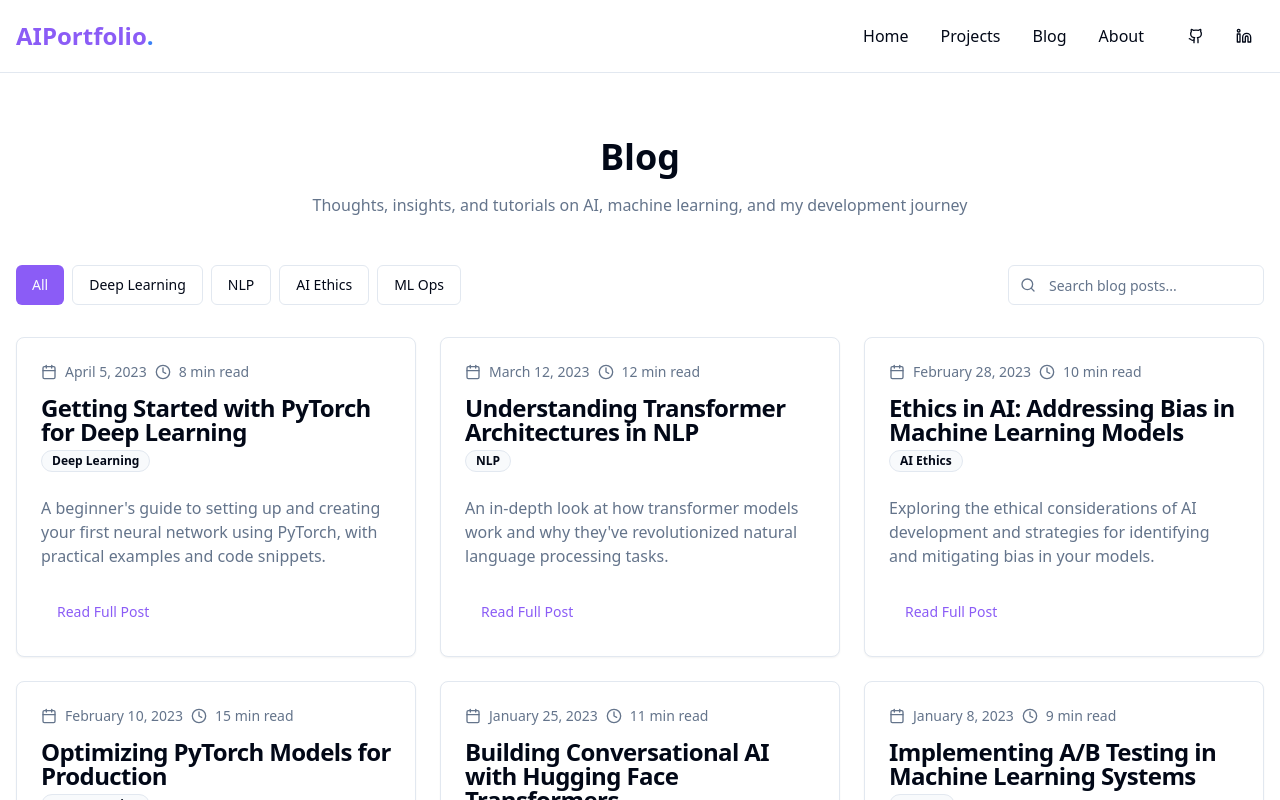
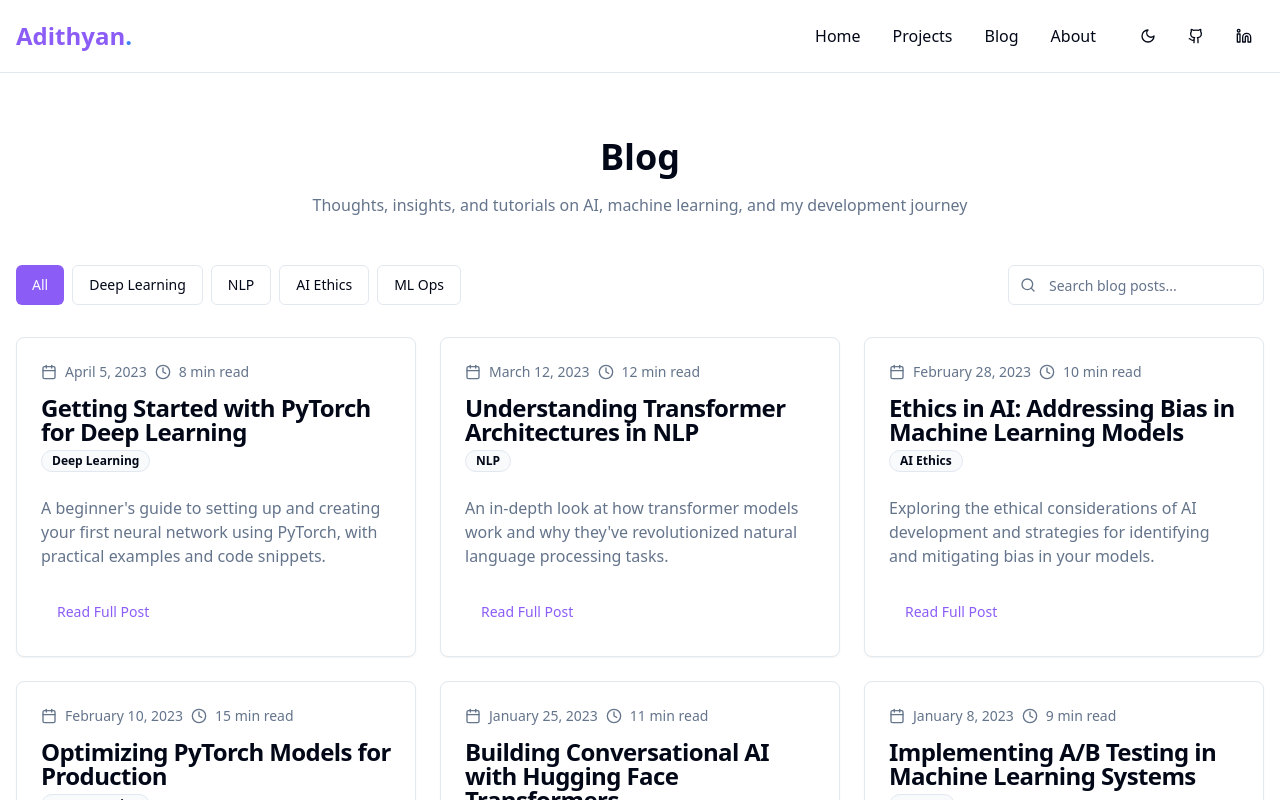
Before and after one commit to Adithyan-cb/code-neuron-showcase, a React (Vite) app: page /blog in a window 1280 px wide. Shown: the top 800 px of the page. Built offline with nearby package versions, Linux system fonts and the light colour scheme.

Commit message:
Rename website and add dark theme
Update website name and implement dark theme functionality.

```diff
--- a/index.html
+++ b/index.html
@@ -1,19 +1,20 @@
+
 <!DOCTYPE html>
 <html lang="en">
   <head>
     <meta charset="UTF-8" />
     <meta name="viewport" content="width=device-width, initial-scale=1.0" />
-    <title>code-neuron-showcase</title>
-    <meta name="description" content="Lovable Generated Project" />
-    <meta name="author" content="Lovable" />
+    <title>Adithyan - Portfolio</title>
+    <meta name="description" content="Adithyan's AI and Machine Learning Portfolio" />
+    <meta name="author" content="Adithyan" />
 
-    <meta property="og:title" content="code-neuron-showcase" />
-    <meta property="og:description" content="Lovable Generated Project" />
+    <meta property="og:title" content="Adithyan - Portfolio" />
+    <meta property="og:description" content="Adithyan's AI and Machine Learning Portfolio" />
     <meta property="og:type" content="website" />
     <meta property="og:image" content="https://lovable.dev/opengraph-image-p98pqg.png" />
 
     <meta name="twitter:card" content="summary_large_image" />
-    <meta name="twitter:site" content="@lovable_dev" />
+    <meta name="twitter:site" content="@adithyan" />
     <meta name="twitter:image" content="https://lovable.dev/opengraph-image-p98pqg.png" />
   </head>
 
--- a/src/App.tsx
+++ b/src/App.tsx
@@ -4,6 +4,7 @@ import { Toaster as Sonner } from "@/components/ui/sonner";
 import { TooltipProvider } from "@/components/ui/tooltip";
 import { QueryClient, QueryClientProvider } from "@tanstack/react-query";
 import { BrowserRouter, Routes, Route } from "react-router-dom";
+import { ThemeProvider } from "@/components/theme/ThemeProvider";
 import Index from "./pages/Index";
 import Projects from "./pages/Projects";
 import Blog from "./pages/Blog";
@@ -14,6 +15,7 @@ const queryClient = new QueryClient();
 
 const App = () => (
   <QueryClientProvider client={queryClient}>
+    <ThemeProvider>
       <TooltipProvider>
         <Toaster />
         <Sonner />
@@ -28,6 +30,7 @@ const App = () => (
           </Routes>
         </BrowserRouter>
       </TooltipProvider>
+    </ThemeProvider>
   </QueryClientProvider>
 );
 
--- a/src/components/layout/Footer.tsx
+++ b/src/components/layout/Footer.tsx
@@ -9,7 +9,7 @@ const Footer = () => {
         <div className="grid grid-cols-1 md:grid-cols-3 gap-8">
           <div>
             <Link to="/" className="text-2xl font-bold text-ai-purple">
-              AIPortfolio<span className="text-ai-blue">.</span>
+              Adithyan<span className="text-ai-blue">.</span>
             </Link>
             <p className="mt-4 text-muted-foreground">
               Showcasing my journey and projects in artificial intelligence and machine learning.
@@ -75,7 +75,7 @@ const Footer = () => {
         </div>
 
         <div className="border-t border-border mt-8 pt-8 text-center text-sm text-muted-foreground">
-          <p>&copy; {new Date().getFullYear()} AIPortfolio. All rights reserved.</p>
+          <p>&copy; {new Date().getFullYear()} Adithyan. All rights reserved.</p>
         </div>
       </div>
     </footer>
--- a/src/components/layout/Navbar.tsx
+++ b/src/components/layout/Navbar.tsx
@@ -3,6 +3,7 @@ import { useState } from "react";
 import { Link } from "react-router-dom";
 import { Button } from "@/components/ui/button";
 import { Menu, X, Github, Linkedin } from "lucide-react";
+import { ThemeToggle } from "@/components/theme/ThemeToggle";
 
 const Navbar = () => {
   const [isMenuOpen, setIsMenuOpen] = useState(false);
@@ -15,7 +16,7 @@ const Navbar = () => {
     <nav className="sticky top-0 z-50 bg-background/80 backdrop-blur-md border-b border-border">
       <div className="container mx-auto px-4 py-4 flex justify-between items-center">
         <Link to="/" className="text-2xl font-bold text-ai-purple">
-          AIPortfolio<span className="text-ai-blue">.</span>
+          Adithyan<span className="text-ai-blue">.</span>
         </Link>
 
         {/* Desktop Navigation */}
@@ -33,6 +34,7 @@ const Navbar = () => {
             About
           </Link>
           <div className="flex items-center space-x-2">
+            <ThemeToggle />
             <a href="https://github.com/yourusername" target="_blank" rel="noopener noreferrer">
               <Button variant="ghost" size="icon" className="rounded-full">
                 <Github className="h-5 w-5" />
@@ -90,6 +92,7 @@ const Navbar = () => {
               About
             </Link>
             <div className="flex items-center space-x-2 pt-2">
+              <ThemeToggle />
               <a href="https://github.com/yourusername" target="_blank" rel="noopener noreferrer">
                 <Button variant="ghost" size="icon" className="rounded-full">
                   <Github className="h-5 w-5" />
--- /dev/null
+++ b/src/components/theme/ThemeProvider.tsx
@@ -0,0 +1,52 @@
+
+import { createContext, useContext, useEffect, useState } from "react";
+
+type Theme = "light" | "dark";
+
+type ThemeContextType = {
+  theme: Theme;
+  toggleTheme: () => void;
+};
+
+const ThemeContext = createContext<ThemeContextType | undefined>(undefined);
+
+export function ThemeProvider({ children }: { children: React.ReactNode }) {
+  const [theme, setTheme] = useState<Theme>(() => {
+    // Check for stored theme or system preference
+    const storedTheme = localStorage.getItem("theme") as Theme;
+    if (storedTheme) {
+      return storedTheme;
+    }
+
+    return window.matchMedia("(prefers-color-scheme: dark)").matches ? "dark" : "light";
+  });
+
+  useEffect(() => {
+    const root = window.document.documentElement;
+
+    // Remove the old theme class and add the new one
+    root.classList.remove("light", "dark");
+    root.classList.add(theme);
+
+    // Save the theme preference
+    localStorage.setItem("theme", theme);
+  }, [theme]);
+
+  const toggleTheme = () => {
+    setTheme(prevTheme => (prevTheme === "light" ? "dark" : "light"));
+  };
+
+  return (
+    <ThemeContext.Provider value={{ theme, toggleTheme }}>
+      {children}
+    </ThemeContext.Provider>
+  );
+}
+
+export function useTheme() {
+  const context = useContext(ThemeContext);
+  if (context === undefined) {
+    throw new Error("useTheme must be used within a ThemeProvider");
+  }
+  return context;
+}
--- /dev/null
+++ b/src/components/theme/ThemeToggle.tsx
@@ -0,0 +1,24 @@
+
+import { Button } from "@/components/ui/button";
+import { useTheme } from "./ThemeProvider";
+import { Moon, Sun } from "lucide-react";
+
+export function ThemeToggle() {
+  const { theme, toggleTheme } = useTheme();
+
+  return (
+    <Button
+      variant="ghost"
+      size="icon"
+      onClick={toggleTheme}
+      className="rounded-full"
+    >
+      {theme === "dark" ? (
+        <Sun className="h-[1.2rem] w-[1.2rem] rotate-0 scale-100 transition-all" />
+      ) : (
+        <Moon className="h-[1.2rem] w-[1.2rem] rotate-0 scale-100 transition-all" />
+      )}
+      <span className="sr-only">Toggle theme</span>
+    </Button>
+  );
+}
```
Lines whose indentation alone changed are shown as unchanged.
